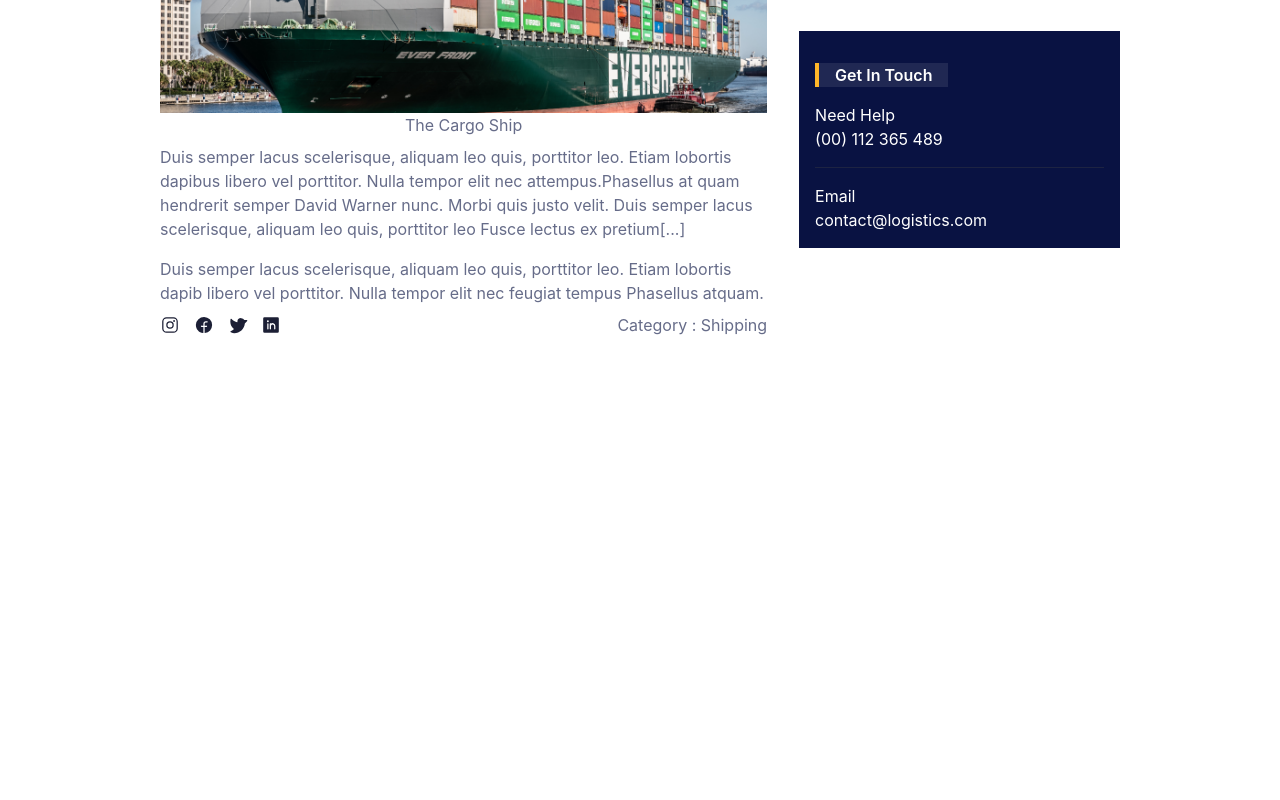
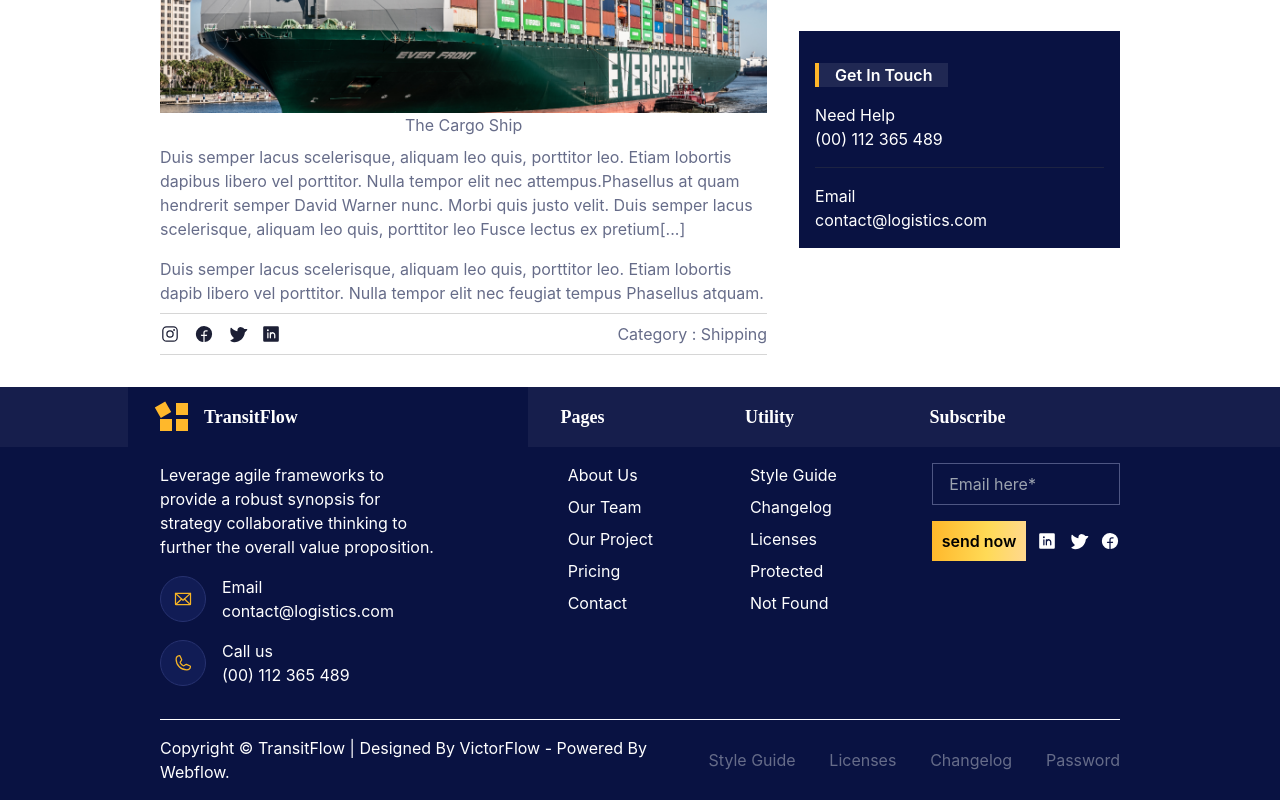
Before and after one commit to smartcollins/logistics, a React (Create React App) app: page /blog-info in a window 1280 px wide. Shown: the part 1222-2022 px from the top of the page. Before the commit the page ends 1591 px from the top, so only its background shows below. Built offline with nearby package versions, Linux system fonts and the light colour scheme.

Commit message:
added Footer to Blog-Info

```diff
--- a/src/pages/BlogInfo.jsx
+++ b/src/pages/BlogInfo.jsx
@@ -5,9 +5,11 @@ import { InstagramLogo, FacebookLogo, TwitterLogo, LinkedinLogo} from 'phosphor-
 import Caption from '../component/Caption';
 import color from '../data/color';
 import cargo from '../images/blog-info.png';
+import Footer from '../component/Footer'
 
 
 const BlogInfo = ()=>{
+
     return(
         <div>
             <div>{news.slice(1, 2).map((item, idx) => <Banner key={idx} {...item} />)}</div>
@@ -26,7 +28,7 @@ const BlogInfo = ()=>{
                         <p>Duis semper lacus scelerisque, aliquam leo quis, porttitor leo. Etiam lobortis dapibus libero vel porttitor. Nulla tempor elit nec attempus.Phasellus at quam hendrerit semper David Warner nunc. Morbi quis justo velit. Duis semper lacus scelerisque, aliquam leo quis, porttitor leo Fusce lectus ex pretium[...]</p>
                         <p>Duis semper lacus scelerisque, aliquam leo quis, porttitor leo. Etiam lobortis dapib libero vel porttitor. Nulla tempor elit nec feugiat tempus Phasellus atquam.</p>
                     </div>
-                    <div className='flex items-center justify-between'>
+                    <div className='flex items-center justify-between  border-y border-[#d6d6d6] py-2'>
                         <div className='flex items-center justify-between w-1/5'>
                             <InstagramLogo size={20} color="#1c1f35" />
                             <FacebookLogo size={20} color="#1c1f35" weight="fill" />
@@ -78,6 +80,7 @@ const BlogInfo = ()=>{
                     </div>
                 </div>
             </div>
+            <Footer/>
         </div>
     )
 }
```
